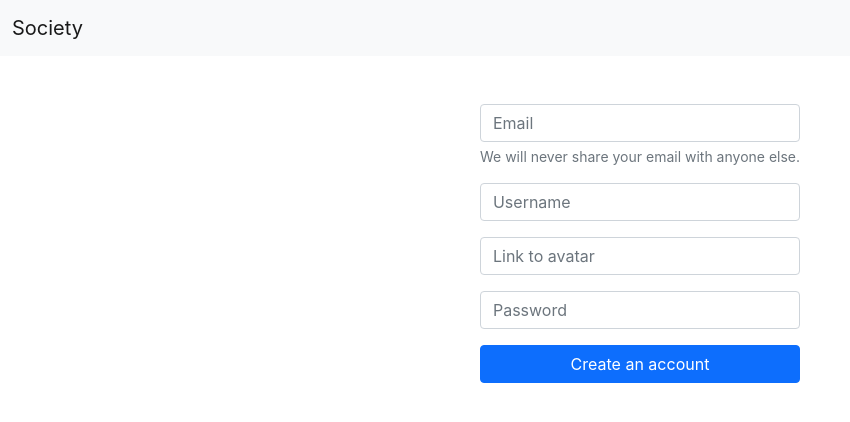
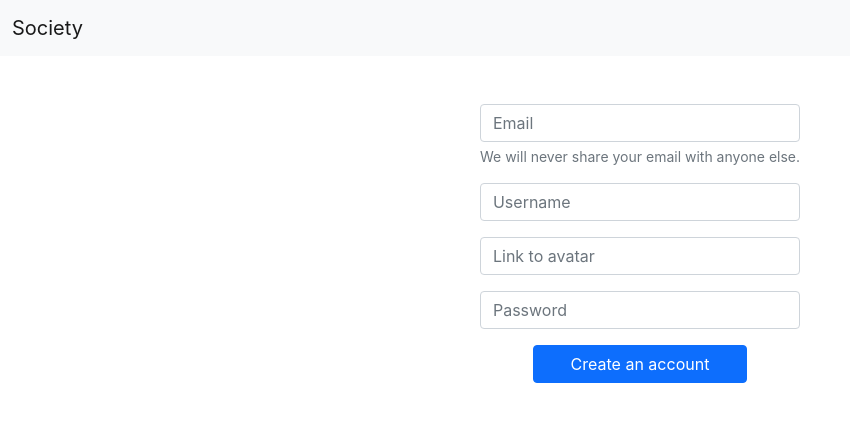
Before and after one commit to avoevodin/sber_front_project, a React (Create React App) app in the folder app/: page /auth/signup in a window 1280 px wide. Shown: the top 422 px of the page, without its empty margins (0-850 px from the left). Built offline with nearby package versions, Linux system fonts and the light colour scheme.

Commit message:
added sign up form fixed sign in styles

```diff
--- a/app/src/components/Auth/SignIn/SignIn.jsx
+++ b/app/src/components/Auth/SignIn/SignIn.jsx
@@ -19,9 +19,11 @@ const SignIn = () => (
           placeholder="password"
         />
       </div>
-      <button type="submit" className="btn btn-primary">
-        Log in
-      </button>
+      <div className="d-flex justify-content-center">
+        <button type="submit" className="btn btn-primary col-8">
+          Log in
+        </button>
+      </div>
     </form>
   </div>
 )
--- a/app/src/components/Auth/SignUp/SignUp.jsx
+++ b/app/src/components/Auth/SignUp/SignUp.jsx
@@ -1,8 +1,15 @@
-const SignUp = () => (
+const SignUp = () => {
+  console.log('hi')
+  const submitHandler = (e) => {
+    e.preventDefault()
+  }
+
+  return (
     <div className="d-flex justify-content-center">
-    <form className="d-flex flex-column">
+      <form onSubmit={submitHandler} className="d-flex flex-column">
         <div className="mb-3">
           <input
+            name="email"
             type="email"
             className="form-control"
             aria-describedby="emailHelp"
@@ -14,6 +21,7 @@ const SignUp = () => (
         </div>
         <div className="mb-3">
           <input
+            name="username"
             type="text"
             className="form-control"
             placeholder="Username"
@@ -21,6 +29,7 @@ const SignUp = () => (
         </div>
         <div className="mb-3">
           <input
+            name="avatar"
             type="text"
             className="form-control"
             placeholder="Link to avatar"
@@ -28,16 +37,20 @@ const SignUp = () => (
         </div>
         <div className="mb-3">
           <input
+            name="password"
             type="password"
             className="form-control"
             placeholder="Password"
           />
         </div>
-      <button type="submit" className="btn btn-primary">
+        <div className="d-flex justify-content-center">
+          <button type="submit" className="btn btn-primary col-8">
             Create an account
           </button>
+        </div>
       </form>
     </div>
   )
+}
 
 export default SignUp
```
Lines whose indentation alone changed are shown as unchanged.
